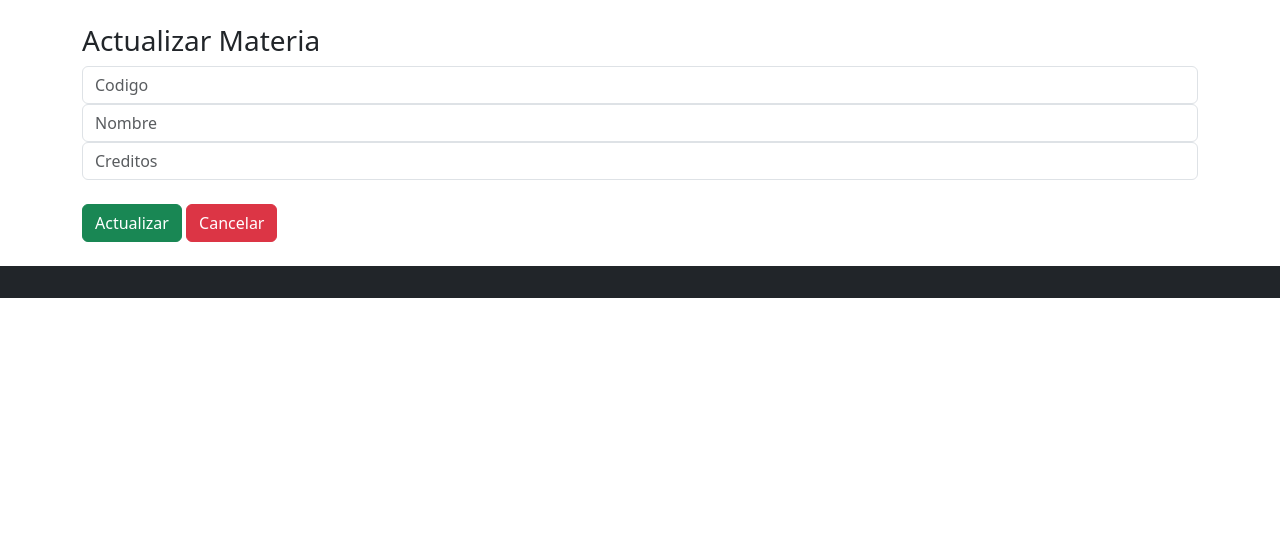
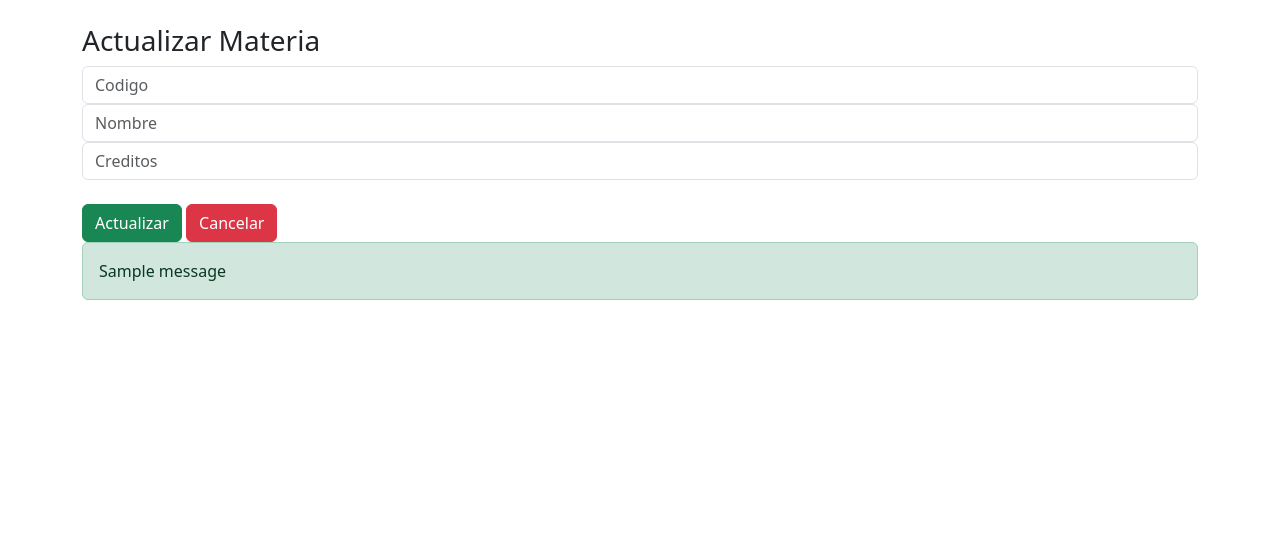
Before and after one commit to AndresSilverall/sistema-gestion-de-materias, a Django app: page /update/ in a window 1280 px wide. Shown: the part 56-596 px from the top of the page. Run offline with Django 4.2, Linux system fonts and the light colour scheme; one stand-in notice (Sample message) is shown.

Commit message:
se corrigio el bug del footer

```diff
--- a/GestionarMaterias/static/styles/style.css
+++ b/GestionarMaterias/static/styles/style.css
@@ -6,3 +6,8 @@
     bottom: 0;
     width: 100%;
 }
+
+
+.footer p {
+    color: white;
+}
--- a/GestionarMaterias/templates/actualizar.html
+++ b/GestionarMaterias/templates/actualizar.html
@@ -16,7 +16,15 @@
     <div class="form-group">
         <br>
         <button type="submit" class="btn btn-success "> Actualizar</button>
-        <button type="submit" class="btn btn-danger "> Cancelar</button>
+        <button type="submit" class="btn btn-danger value="{% url "home" %}" "> Cancelar</button>
     </div>
 </form>
+    {% if messages %}
+    {% for i in messages %}
+    <div class="alert alert-success">
+        {{ i }}
+    </div>
+    {% endfor %}
+    {% endif %}
+
 {% endblock %}
--- a/GestionarMaterias/templates/main.html
+++ b/GestionarMaterias/templates/main.html
@@ -44,7 +44,6 @@
     {% endblock %}
   </div>
     <script src="https://cdn.jsdelivr.net/npm/bootstrap@5.3.1/dist/js/bootstrap.bundle.min.js" integrity="sha384-HwwvtgBNo3bZJJLYd8oVXjrBZt8cqVSpeBNS5n7C8IVInixGAoxmnlMuBnhbgrkm" crossorigin="anonymous"></script>
-    <footer class="bg-dark text-white text-center py-3">
       <div class="footer">
           <p>&copy; 2023 Todos los derechos reservados.</p>
       </div>
```
Also changed, not shown: Materias.db.
